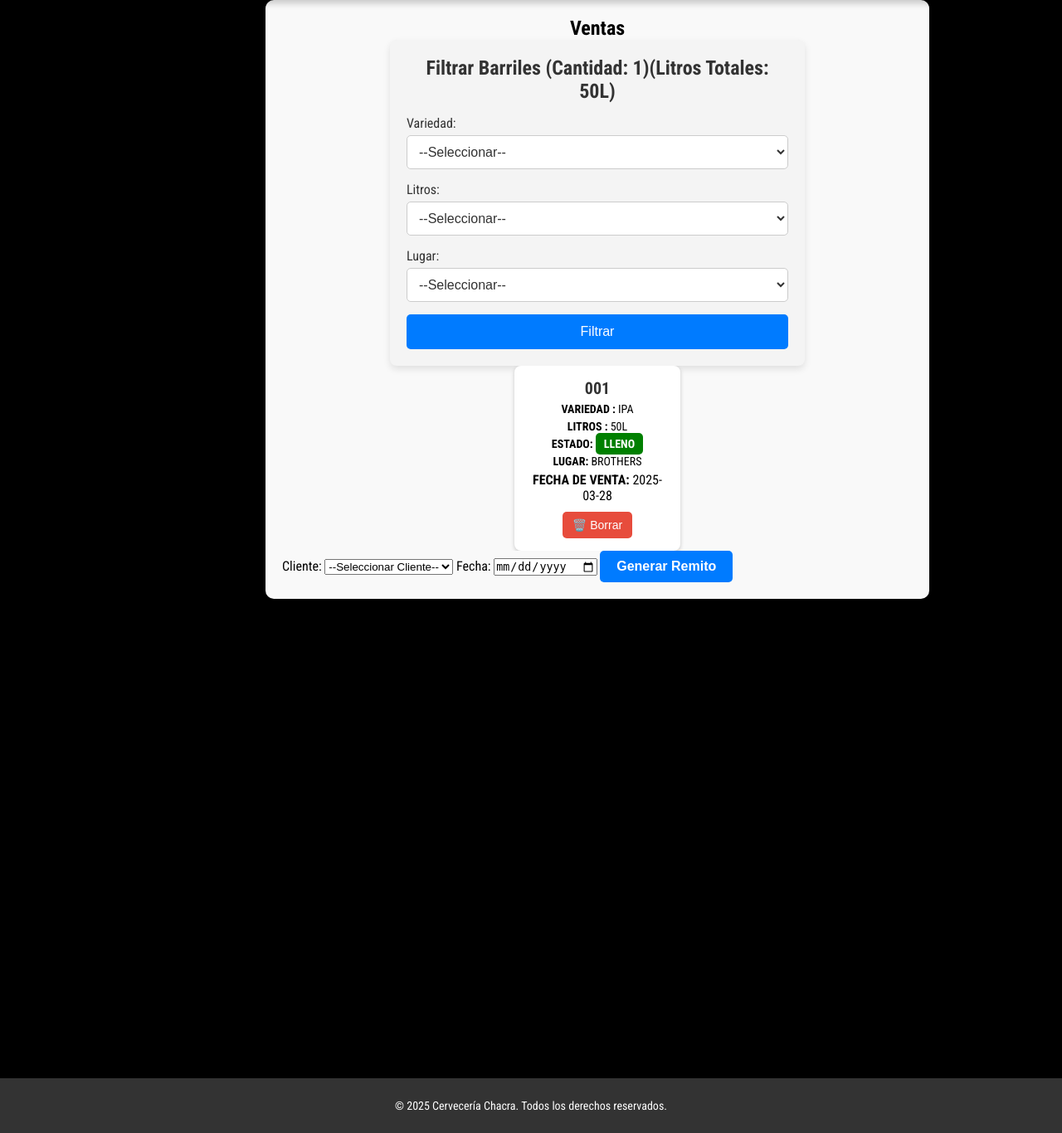
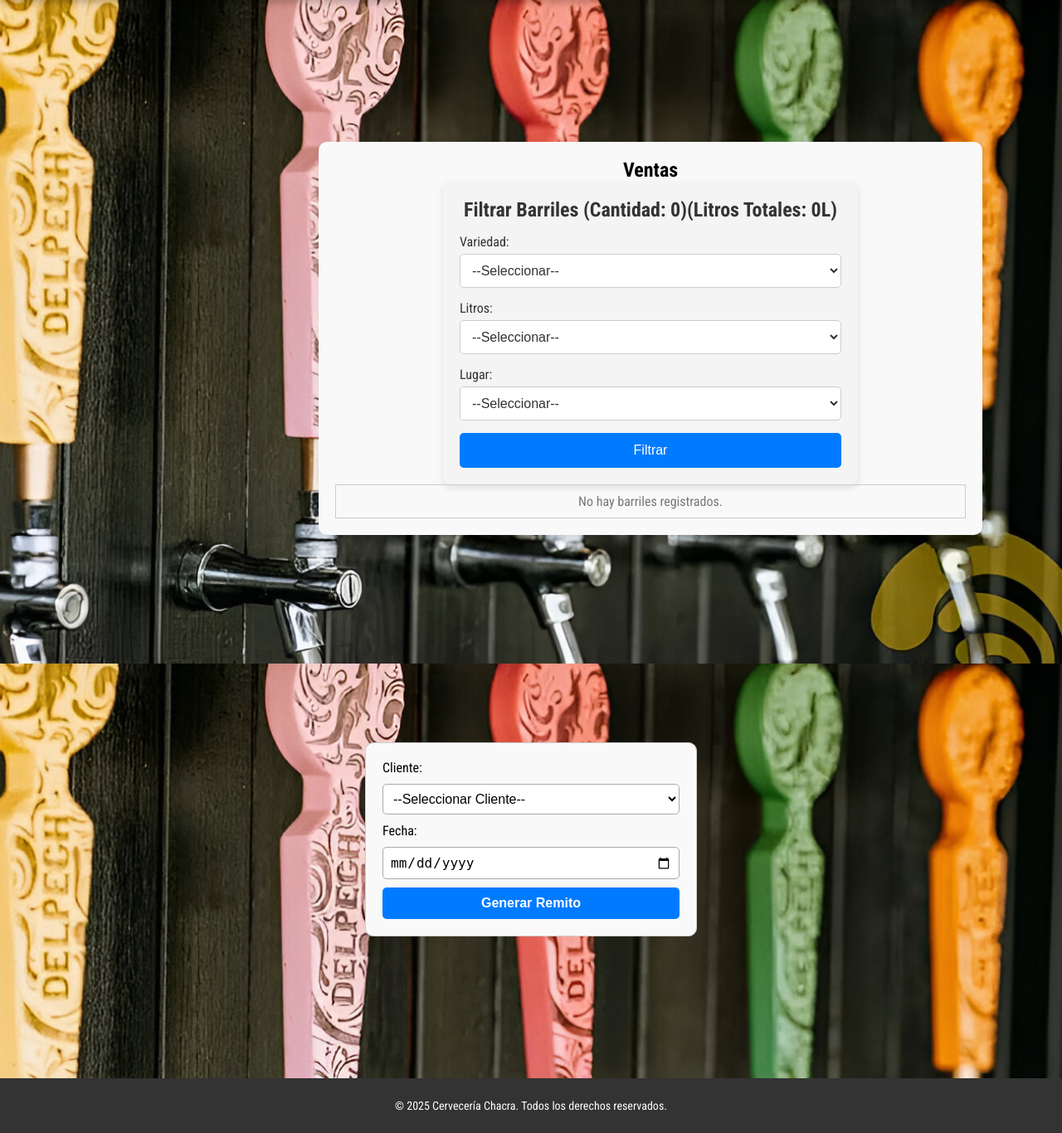
Before and after one commit to felibarreyra/Proyecto-Cerveceria, a PHP site: page /listar_ventas.php in a window 1280 px wide. Shown: the part 248-1614 px from the top of the page at 83% size. Run offline with PHP 8.4, Linux system fonts and the light colour scheme; data comes from the database, SQL or seed files in the repository.

Commit message:
Finalizo proyecto

```diff
--- a/controllers/barril.controller.php
+++ b/controllers/barril.controller.php
@@ -66,7 +66,8 @@
             $id_lugar = filter_input(INPUT_POST, 'id_lugar', FILTER_VALIDATE_INT);
             $litros = filter_input(INPUT_POST, 'litros', FILTER_VALIDATE_INT);
             $estado = filter_input(INPUT_POST, 'estado', FILTER_SANITIZE_STRING);
-            $fecha_venta = date("Y-m-d"); // Si es necesario para ventas
+            date_default_timezone_set("America/Argentina/Buenos_Aires");
+            $fecha_venta = date("Y-m-d H:i:s");
 
             $result = $this->barrilModel->modificarBarrilPorCodigo($codigo, $id_variedad, $id_lugar, $litros, $estado, $fecha_venta);
             if ($result) {
--- a/listar_ventas.php
+++ b/listar_ventas.php
@@ -40,7 +40,7 @@
     ?>
     <section class="ventas-container">
 
-    <section class="contenedor-lista">
+    <section class="contenedor-lista-ventas">
         <h2 class="venta">Ventas</h2>
         <?php
         if (isset($_GET['mensaje'])) {
@@ -135,9 +135,12 @@
             <?php endif; ?>
         </div>
         <!-- Aquí está el botón para redirigir a la página de "Generar Remito" -->
-        <form action="generar_remito.php" method="POST">
-    <label for="cliente">Cliente:</label>
-    <select name="cliente" id="cliente" required>
+
+
+    </section>
+    <form action="generar_remito.php" method="POST" class="form-remito">
+    <label for="select-cliente">Cliente:</label>
+    <select name="cliente" id="select-cliente" required class="campo-select">
         <option value="">--Seleccionar Cliente--</option>
         <?php foreach ($lugares as $lugar): ?>
             <?php if ($lugar->nombre != 'CAMARA' && $lugar->nombre != 'ZONA_VACIOS'): ?>
@@ -146,14 +149,11 @@
         <?php endforeach; ?>
     </select>
 
-    <label for="fecha">Fecha:</label>
-    <input type="date" name="fecha" id="fecha" required>
+    <label for="input-fecha">Fecha:</label>
+    <input type="date" name="fecha" id="input-fecha" required class="campo-fecha">
 
     <button type="submit" class="btn-generar">Generar Remito</button>
 </form>
-
-
-    </section>
 </section>
 
     <!-- contenedor -->
--- a/styles.css
+++ b/styles.css
@@ -433,17 +464,34 @@
     border-radius: 10px;
     box-shadow: 0px 4px 10px rgba(0, 0, 0, 0.1);
     align-items: center;
-    margin-left: 25%;
+    margin-left: 30%;
     align-content: center;
+    margin-bottom: 250px;
 }
+.contenedor-lista-ventas {
+    max-width: 800px;
+    padding: 20px;
+    background: #f9f9f9;
+    border-radius: 10px;
+    box-shadow: 0px 4px 10px rgba(0, 0, 0, 0.1);
+    align-items: center;
+    margin-left: 30%;
+    align-content: center;
+    margin-bottom: 250px;
+}
+
 
 .lista-barriles {
     display: flex;
     flex-wrap: wrap;
     gap: 15px;
     justify-content: center;
+    max-height: 400px; /* Ajusta la altura según sea necesario */
     overflow-y: auto; /* Agrega scroll vertical si el contenido es demasiado grande */
-    overflow-x: hidden;
+    overflow-x: hidden; /* Evita desplazamiento horizontal */
+    border: 1px solid #ccc; /* Opcional: para visualizar los límites */
+    padding: 10px;
+
 }
 
 .barril-card {
@@ -694,16 +744,33 @@
  background-position: center;
  background-attachment: fixed;
  height: 900px;
+ align-content: center;
 }
 
 .modificar{
     height: 900px;
+    background-image: url('./img/fondovaciar.jpg');
+    background-size: cover;
+    background-position: center;
+    background-attachment: fixed;
+    margin-top: -30px;
+    align-content: center;
 }
 .ventas-container{
     height: 1300px;
+    align-content: center;
+    background-image: url('./img/fondo\ ventas.jpg');
+    background-size: cover;
+    background-position: center;
+    background-attachment: fixed;
 }
 .vacios{
     height: 900px;
+    align-content: center;
+    background-image: url('./img/fondovacioss.jpg');
+    background-size: cover;
+    background-position: center;
+    background-attachment: fixed;
 }
 .btn-generar {
     background-color: #007bff; /* Azul brillante */
@@ -726,14 +793,16 @@
     background-color: #00408a;
     transform: scale(0.95);
 }
-.remito-container {
-    max-width: 800px;
-    margin: 20px auto;
+.form-remito {
+    display: flex;
+    flex-direction: column;
+    gap: 10px;
+    max-width: 400px;
+    margin: auto;
     padding: 20px;
+    border: 1px solid #ccc;
+    border-radius: 10px;
     background-color: #f9f9f9;
-    border-radius: 8px;
-    box-shadow: 0 4px 8px rgba(0, 0, 0, 0.1);
-    font-family: Arial, sans-serif;
 }
 
 /* Título principal */
@@ -743,6 +812,21 @@
     color: #333;
     text-align: center;
     margin-bottom: 10px;
+}
+.campo-select,
+.campo-fecha {
+    width: 100%;
+    padding: 8px;
+    border: 1px solid #aaa;
+    border-radius: 5px;
+    font-size: 16px;
+    background-color: white;
+}
+
+.campo-select:focus,
+.campo-fecha:focus {
+    border-color: #007bff;
+    outline: none;
 }
 
 /* Información general del remito (cliente, fecha) */
```
Also changed, not shown: other parts of styles.css (+38 -5 lines), delpechcerveceria (1).sql (deleted, +0 -152 lines), delpechcerveceria.sql (added, +252 -0 lines), img/fondo ventas.jpg (added), img/fondo.JPG (deleted), img/fondo1.JPG (deleted), img/fondoinicio.jpg (deleted), img/fondovaciar.jpg (added), img/fondovacioss.jpg (added), img/jajaja.JPG (deleted), img/posiblefn1.JPG (deleted), img/posiblefn3.JPG (deleted).
